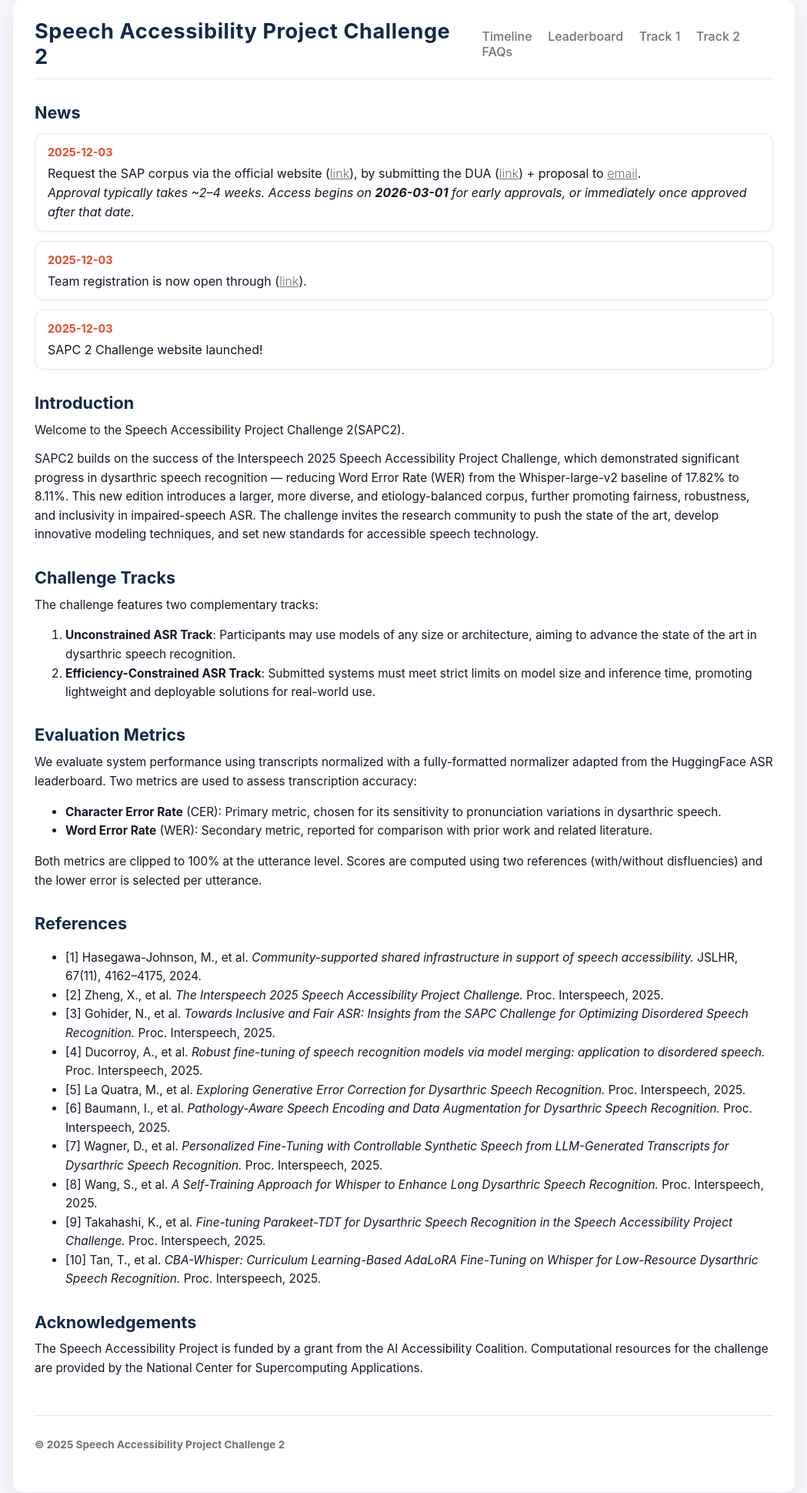
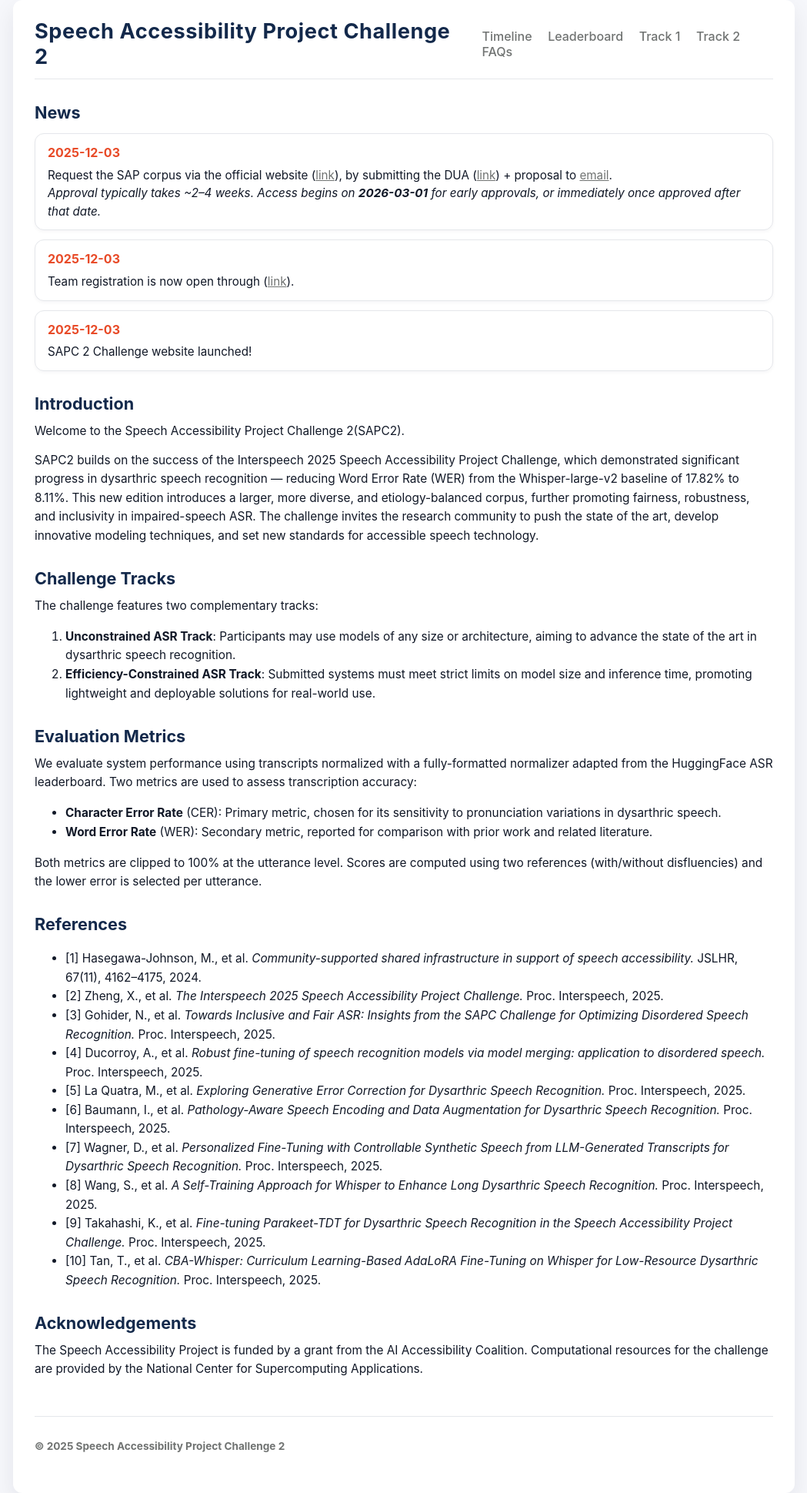
Before and after one commit to xiuwenz2/SAPC2-website, a Jekyll site: the page built from index.md, in a window 1280 px wide. Shown: the whole page at 77% size, without its empty margins (115-1164 px from the left). Built offline with Jekyll 4.4.1, drawn with Linux system fonts in a browser that asks for light colours.

Commit message:
Update font sizes in style.css
Adjusted font sizes for news date and text styles.

```diff
--- a/assets/css/style.css
+++ b/assets/css/style.css
@@ -108,12 +108,12 @@ h3 { font-size: 1.12rem; }
   font-weight: 700;
   color: #E84A27;                   /* UIUC orange date */
   margin-bottom: 4px;
-  font-size: 0.9rem;
+  font-size: 1.00rem;
 }
 
 .news-text {
   line-height: 1.55;
-  font-size: 1.00rem;
+  font-size: 0.95rem;
 }
 
 /* ---------- Links ---------- */
@@ -121,12 +121,10 @@ h3 { font-size: 1.12rem; }
 /* Global link style in content */
 a {
   color: #707372;                   /* Strom */
-  font-weight: 300;
   text-decoration: underline;
 }
 
 a:hover {
   color: #E84A27;                   /* UIUC orange on hover */
-  font-weight: 300;
   text-decoration: underline;
 }
```
